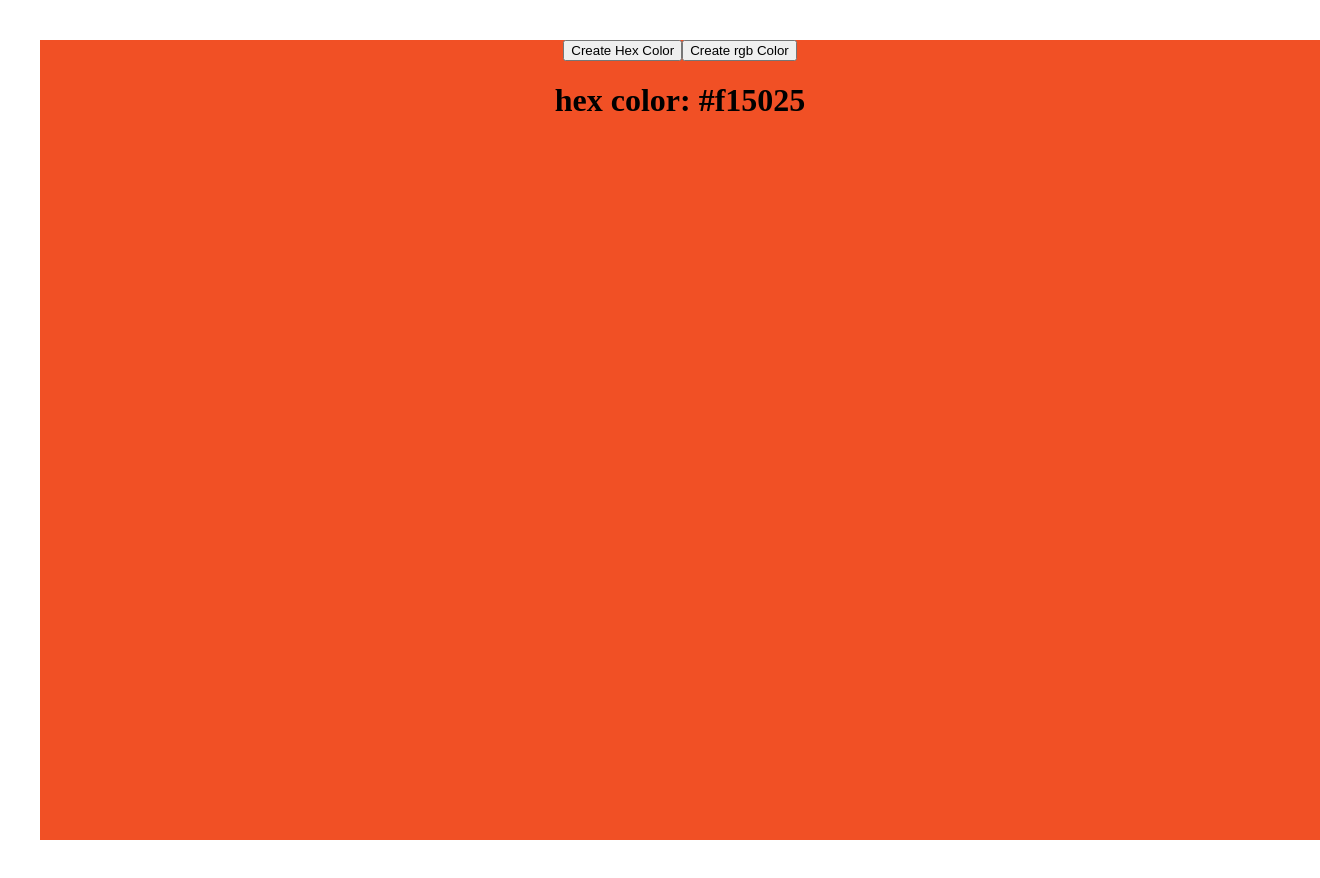
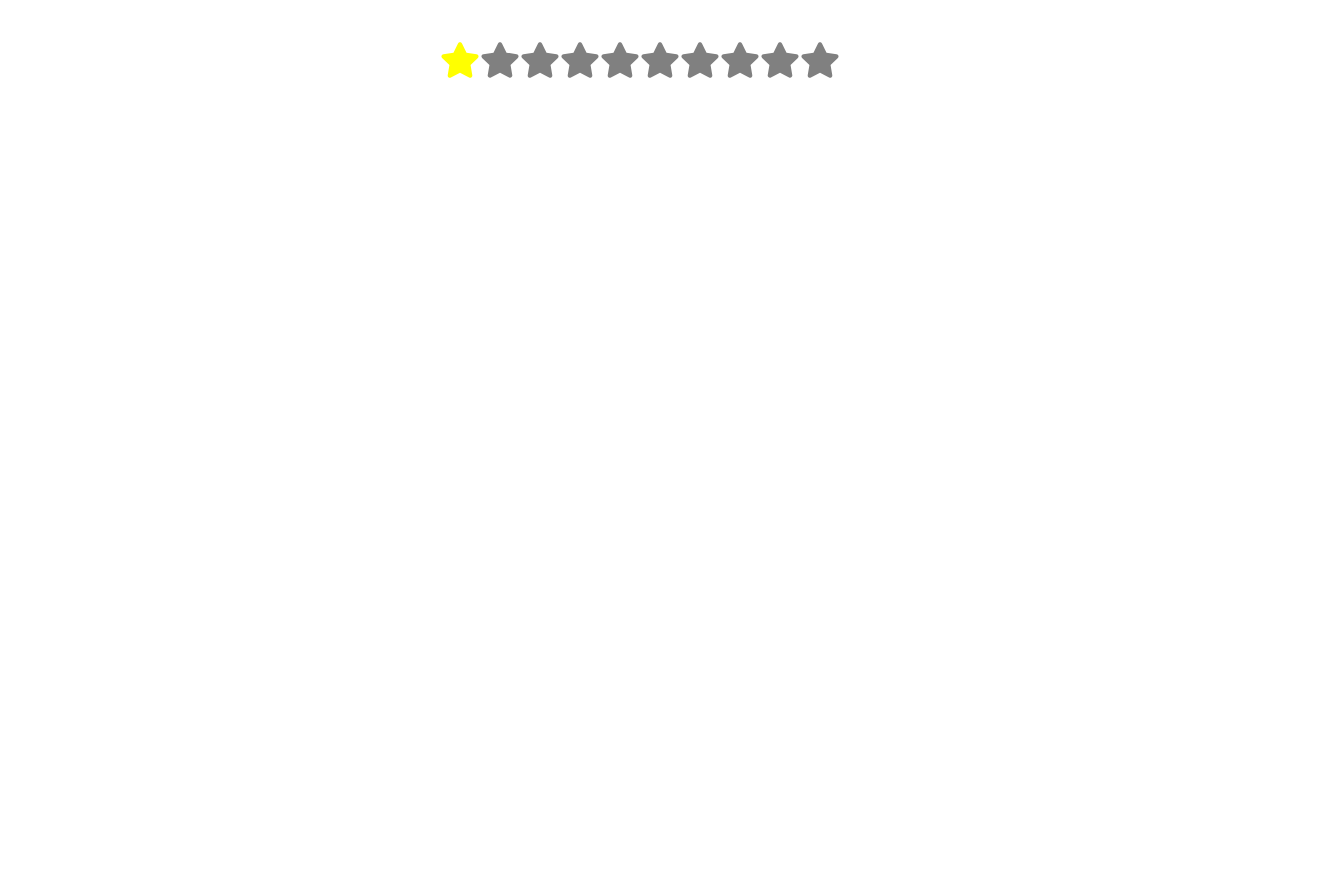
Before and after one commit to Nayem73/Projects, a React (Vite) app in the folder build-25-react-projects/: page / in a window 1280 px wide. Shown: the whole page, 1320 px wide, since content can reach past the window. After the commit the page ends 800 px from the top, so only its background shows below. Built offline with nearby package versions, Linux system fonts and the light colour scheme.

Commit message:
Alhamdulillah. Did the StarRating

```diff
--- a/build-25-react-projects/package.json
+++ b/build-25-react-projects/package.json
@@ -11,7 +11,8 @@
   },
   "dependencies": {
     "react": "^18.3.1",
-    "react-dom": "^18.3.1"
+    "react-dom": "^18.3.1",
+    "react-icons": "^5.4.0"
   },
   "devDependencies": {
     "@eslint/js": "^9.17.0",
--- a/build-25-react-projects/src/App.jsx
+++ b/build-25-react-projects/src/App.jsx
@@ -1,12 +1,14 @@
 import "./App.css";
 import Accordion from "./components/accordion";
 import RandomColor from "./components/random-color";
+import StarRating from "./components/star-rating";
 
 function App() {
   return (
     <>
       {/* <Accordion /> */}
-      <RandomColor />
+      {/* <RandomColor /> */}
+      <StarRating />
     </>
   );
 }
--- /dev/null
+++ b/build-25-react-projects/src/components/star-rating/index.jsx
@@ -0,0 +1,36 @@
+import { useState } from "react";
+import { FaStar } from "react-icons/fa";
+
+const StarRating = ({ noOfStars = 10 }) => {
+  const [clicked, setClicked] = useState(0);
+  const [hovered, setHovered] = useState(0);
+
+  const handleClick = (index) => {
+    setClicked(index);
+  };
+
+  const handleHover = (index) => {
+    setHovered(index);
+  };
+
+  const handleLeave = () => {
+    setClicked(clicked);
+  };
+
+  return (
+    <div>
+      {[...Array(noOfStars)].map((_, index) => (
+        <FaStar
+          key={index}
+          onClick={() => handleClick(index)}
+          onMouseMove={() => handleHover(index)}
+          onMouseLeave={() => handleLeave(index)}
+          color={(hovered || clicked) >= index ? "yellow" : "gray"}
+          size={40}
+        />
+      ))}
+    </div>
+  );
+};
+
+export default StarRating;
```
Also changed, not shown: build-25-react-projects/src/components/star-rating/styles.css (added, +7 -0 lines), 1 other file (tests, documents, lock files or other folders).
